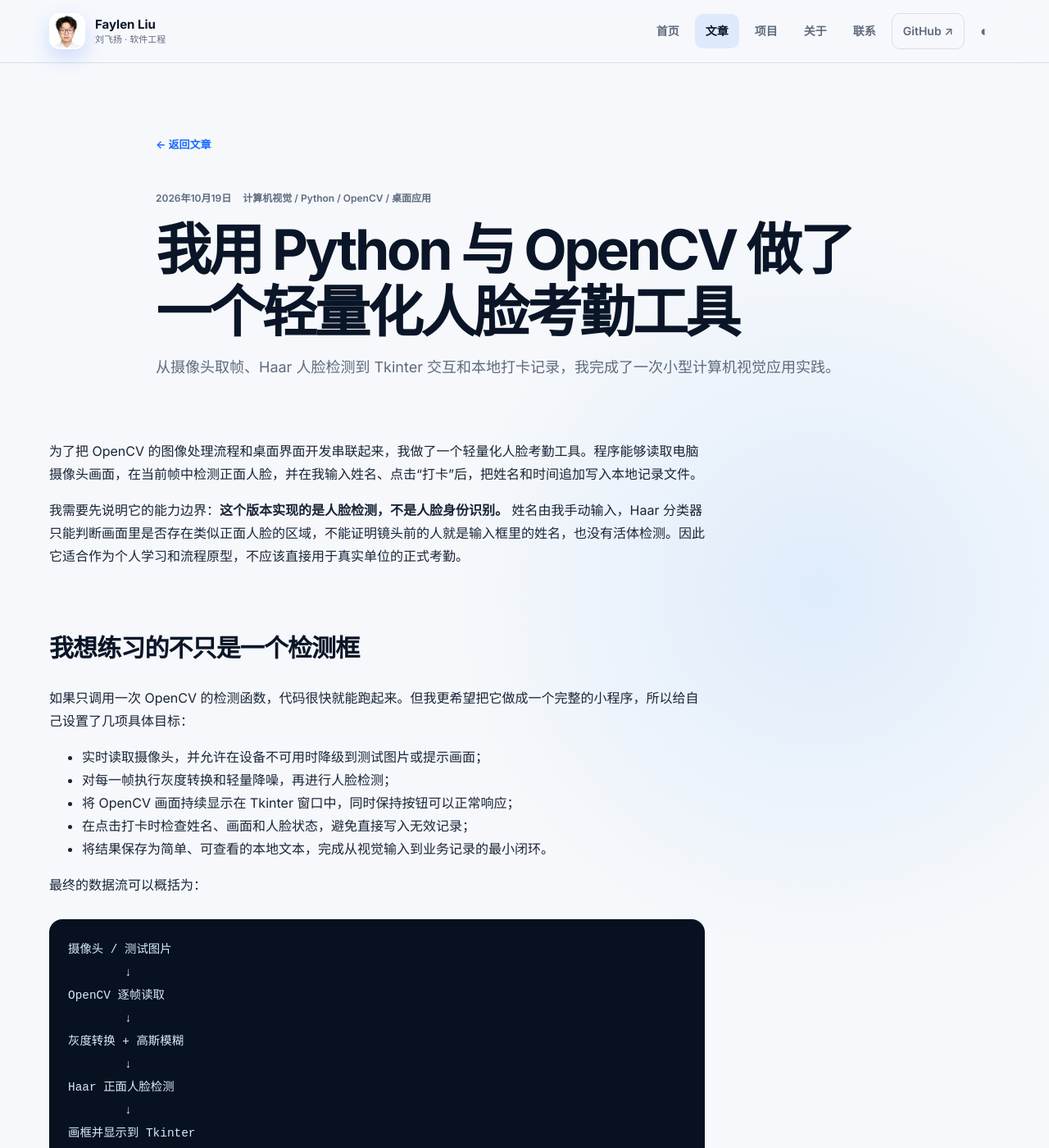
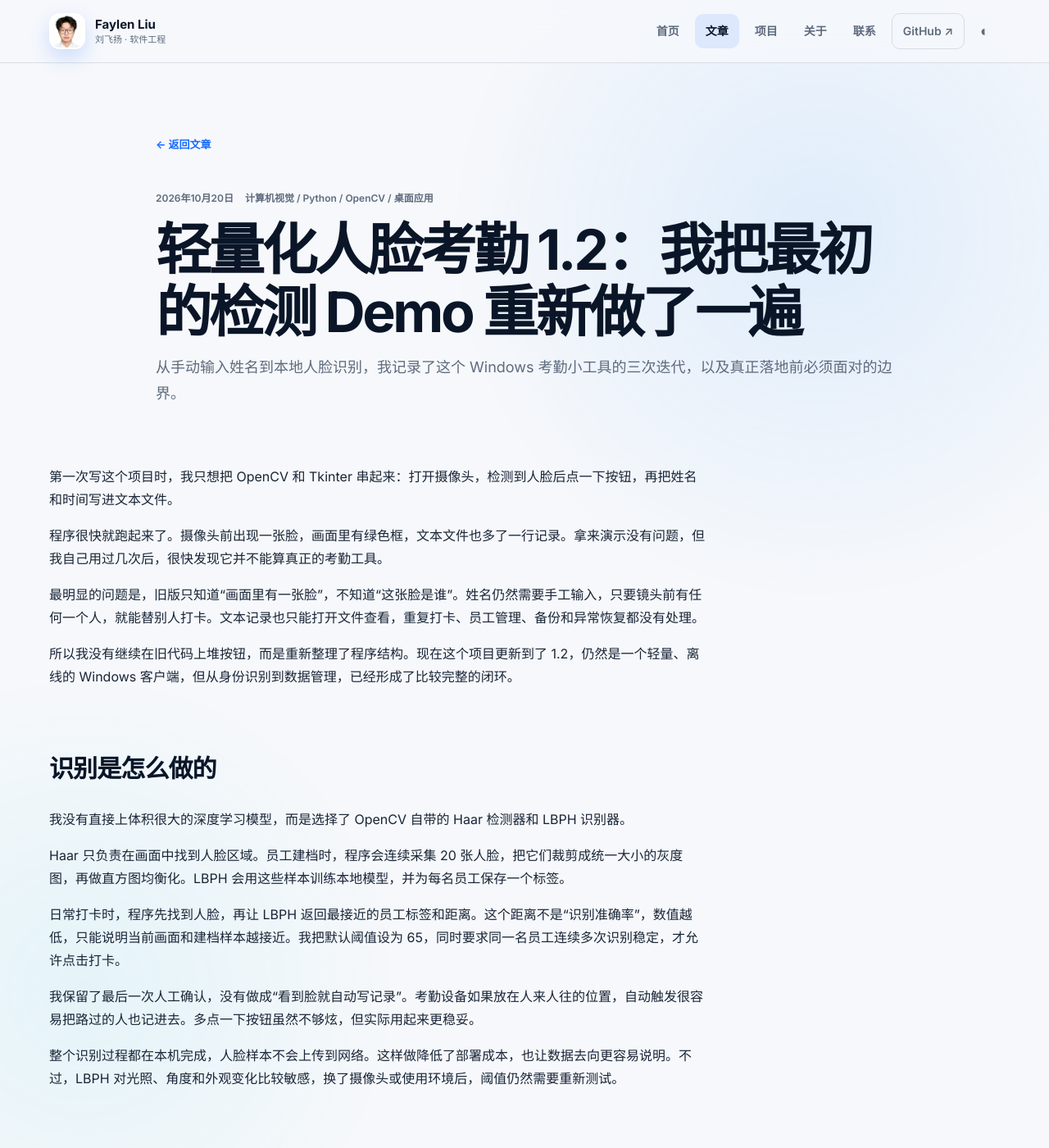
Before and after one commit to sheeplhy/sheeplhy.github.io, a Jekyll site: the page built from _posts/2025-09-18-opencv-face-attendance.md, in a window 1280 px wide and 1400 px high. Shown: the whole window at 82% size. Built offline with Jekyll 4.4.1, drawn with Linux system fonts in a browser that asks for light colours; some of the changed text lies outside the part shown.

Commit message:
更新轻量化人脸考勤 1.2 项目记录

````diff
--- a/_posts/2025-09-18-opencv-face-attendance.md
+++ b/_posts/2025-09-18-opencv-face-attendance.md
@@ -1,221 +1,72 @@
 ---
 layout: post
-title: "我用 Python 与 OpenCV 做了一个轻量化人脸考勤工具"
-description: "从摄像头取帧、Haar 人脸检测到 Tkinter 交互和本地打卡记录，我完成了一次小型计算机视觉应用实践。"
-date: 2026-10-19 09:00:00 +0800
+title: "轻量化人脸考勤 1.2：我把最初的检测 Demo 重新做了一遍"
+description: "从手动输入姓名到本地人脸识别，我记录了这个 Windows 考勤小工具的三次迭代，以及真正落地前必须面对的边界。"
+date: 2026-10-20 09:00:00 +0800
 categories: [计算机视觉, Python, OpenCV, 桌面应用]
 permalink: /posts/opencv-face-attendance/
 ---
 
-为了把 OpenCV 的图像处理流程和桌面界面开发串联起来，我做了一个轻量化人脸考勤工具。程序能够读取电脑摄像头画面，在当前帧中检测正面人脸，并在我输入姓名、点击“打卡”后，把姓名和时间追加写入本地记录文件。
+第一次写这个项目时，我只想把 OpenCV 和 Tkinter 串起来：打开摄像头，检测到人脸后点一下按钮，再把姓名和时间写进文本文件。
 
-我需要先说明它的能力边界：**这个版本实现的是人脸检测，不是人脸身份识别。** 姓名由我手动输入，Haar 分类器只能判断画面里是否存在类似正面人脸的区域，不能证明镜头前的人就是输入框里的姓名，也没有活体检测。因此它适合作为个人学习和流程原型，不应该直接用于真实单位的正式考勤。
+程序很快就跑起来了。摄像头前出现一张脸，画面里有绿色框，文本文件也多了一行记录。拿来演示没有问题，但我自己用过几次后，很快发现它并不能算真正的考勤工具。
 
-## 我想练习的不只是一个检测框
+最明显的问题是，旧版只知道“画面里有一张脸”，不知道“这张脸是谁”。姓名仍然需要手工输入，只要镜头前有任何一个人，就能替别人打卡。文本记录也只能打开文件查看，重复打卡、员工管理、备份和异常恢复都没有处理。
 
-如果只调用一次 OpenCV 的检测函数，代码很快就能跑起来。但我更希望把它做成一个完整的小程序，所以给自己设置了几项具体目标：
+所以我没有继续在旧代码上堆按钮，而是重新整理了程序结构。现在这个项目更新到了 1.2，仍然是一个轻量、离线的 Windows 客户端，但从身份识别到数据管理，已经形成了比较完整的闭环。
 
-- 实时读取摄像头，并允许在设备不可用时降级到测试图片或提示画面；
-- 对每一帧执行灰度转换和轻量降噪，再进行人脸检测；
-- 将 OpenCV 画面持续显示在 Tkinter 窗口中，同时保持按钮可以正常响应；
-- 在点击打卡时检查姓名、画面和人脸状态，避免直接写入无效记录；
-- 将结果保存为简单、可查看的本地文本，完成从视觉输入到业务记录的最小闭环。
+## 识别是怎么做的
 
-最终的数据流可以概括为：
+我没有直接上体积很大的深度学习模型，而是选择了 OpenCV 自带的 Haar 检测器和 LBPH 识别器。
 
-```text
-摄像头 / 测试图片
-        ↓
-OpenCV 逐帧读取
-        ↓
-灰度转换 + 高斯模糊
-        ↓
-Haar 正面人脸检测
-        ↓
-画框并显示到 Tkinter
-        ↓
-输入姓名 → 点击打卡 → 写入姓名和时间
-```
+Haar 只负责在画面中找到人脸区域。员工建档时，程序会连续采集 20 张人脸，把它们裁剪成统一大小的灰度图，再做直方图均衡化。LBPH 会用这些样本训练本地模型，并为每名员工保存一个标签。
 
-## 技术栈与程序结构
+日常打卡时，程序先找到人脸，再让 LBPH 返回最接近的员工标签和距离。这个距离不是“识别准确率”，数值越低，只能说明当前画面和建档样本越接近。我把默认阈值设为 65，同时要求同一名员工连续多次识别稳定，才允许点击打卡。
 
-我使用 Python 完成整体逻辑，主要依赖 OpenCV、Tkinter、Pillow 和 NumPy：
+我保留了最后一次人工确认，没有做成“看到脸就自动写记录”。考勤设备如果放在人来人往的位置，自动触发很容易把路过的人也记进去。多点一下按钮虽然不够炫，但实际用起来更稳妥。
 
-| 组件 | 我在项目中的用途 |
-| --- | --- |
-| OpenCV | 摄像头读取、灰度转换、高斯模糊、Haar 人脸检测和标注框绘制 |
-| Tkinter / ttk | 搭建视频区域、姓名输入框、打卡按钮和状态提示 |
-| Pillow | 把 OpenCV 的 NumPy 图像转换为 Tkinter 可显示的对象 |
-| NumPy | 表示图像数组，并生成视频源不可用时的兜底画面 |
-| 本地文本文件 | 按行保存姓名和打卡时间 |
+整个识别过程都在本机完成，人脸样本不会上传到网络。这样做降低了部署成本，也让数据去向更容易说明。不过，LBPH 对光照、角度和外观变化比较敏感，换了摄像头或使用环境后，阈值仍然需要重新测试。
 
-代码集中在一个 `main.py` 中，但我仍然按职责拆成了视频源初始化、图像预处理、人脸检测、画面标注、记录写入和界面类几个部分。这样做让我在排查问题时可以先确认是哪一层出现异常，而不是把所有逻辑都塞进一个循环。
+## 我把文本记录换成了 SQLite
 
-## 视频源：先保证程序能够启动
+旧版使用 `attendance_records.txt` 保存结果。只有姓名和时间时，这种方式简单直接；但加入员工状态、上班和下班、历史查询、CSV 导出后，文本文件就很难继续维护了。
 
-我先尝试打开摄像头 0，再尝试摄像头 1。如果都不可用，就读取本地测试图片；如果连测试图片也不存在，程序会生成一张深灰色提示画面。
+现在的数据统一放在 SQLite 中，包括员工、人脸样本、考勤记录、设置和审计日志。写入考勤时，我会先检查员工状态和最近一次记录，再决定是否提交。这样即使连续点击按钮，也不会在几秒钟内产生一串重复数据。
 
-```python
-def init_video_source():
-    for idx in (0, 1):
-        cap = cv2.VideoCapture(idx)
-        if cap.isOpened():
-            return cap, "摄像头 #%d" % idx
+这部分开发里，我还遇到了一个很典型的 Windows 问题。最初我以为离开 SQLite 连接的 `with` 代码块后，连接会自动关闭。测试结束清理临时数据库时，文件却一直显示被占用。后来我才确认，上下文管理器只负责提交或回滚，并不会替我关闭连接。把连接生命周期补完整后，相关测试才真正稳定下来。
 
-    cap = cv2.VideoCapture("test.jpg")
-    if cap.isOpened():
-        return cap, "模拟源：test.jpg"
+## 1.1 补上了考勤和建档细节
 
-    return None, None
-```
+1.1 主要解决两个实际问题。
 
-这个三级降级设计并不会让检测变得更准确，但它提升了程序的可调试性：即使换到没有摄像头的环境，我仍然可以打开界面，继续检查布局、状态提示和记录逻辑。
+第一个是打卡类型。新版本把记录分成上班和下班，旧数据升级时会保留并标记为“签到”。修改数据库结构前，程序会先生成升级前备份。如果迁移过程中出问题，至少还有一份可以恢复的原始数据。
 
-## 图像预处理与 Haar 人脸检测
+第二个是重复建档。同一个人如果换一个工号再次录入，考勤结果就失去了可信度。现在保存新员工前，刚采集的样本会先经过现有识别器。如果多数样本都以较低距离指向同一个已有员工，程序会取消保存并提示管理员检查。员工本人重新采集时会排除自己的标签，避免被这条规则误伤。
 
-每一帧进入检测器前，我先把 BGR 彩色图像转换为灰度图，再做一次 5×5 高斯模糊。
+## 1.2 没再追功能数量
 
-```python
-def preprocess(frame):
-    gray = cv2.cvtColor(frame, cv2.COLOR_BGR2GRAY)
-    return cv2.GaussianBlur(gray, (5, 5), 0)
-```
+到了 1.2，我没有继续往界面里塞功能，而是集中处理发布和维护问题。
 
-Haar 特征主要利用区域亮度差进行判断，灰度图已经能够提供需要的信息；高斯模糊可以轻微抑制噪点，减少细碎纹理对检测的干扰。随后我调用 OpenCV 自带的正面人脸级联分类器：
+我补齐了安装、启动、数据库备份、日志轮转和异常提示。摄像头被其他程序占用时，打卡会直接停用，并允许重新连接；不会再像最初的演示版那样偷偷切到测试图片，因为测试图也可能生成一条看似真实的记录。
 
-```python
-def detect_faces(gray):
-    return face_cascade.detectMultiScale(
-        gray,
-        scaleFactor=1.1,
-        minNeighbors=5,
-        minSize=(80, 80),
-    )
-```
+建档和识别阶段现在都会检查画面亮度和清晰度。过暗、过曝或明显模糊的图像不会直接进入模型。这些检查不能代替活体检测，但可以拦住一部分由逆光、抖动和距离不合适造成的问题。
 
-我把 `scaleFactor` 设置为 1.1，在检测速度和尺度搜索细度之间取一个简单平衡；`minNeighbors=5` 用于减少过于松散的候选框；`minSize=(80, 80)` 则过滤画面中过小的区域。这些参数只适合当前练习环境，并不是通用最优值。换摄像头、距离、光照或角度后，都需要重新测试漏检和误检情况。
+测试素材也重新整理过。之前视觉测试依赖一张常见的人脸图片，但它的授权情况并不清楚。我最后改成用代码生成固定的灰度纹理，继续覆盖 LBPH 的训练、预测和重复身份判断，不再把来源不明确的人像放进项目。
 
-<figure>
-  <img src="{{ '/assets/images/face-attendance/01-face-detected.png' | relative_url }}" alt="轻量化人脸考勤工具检测到一张人脸的界面">
-  <figcaption>检测阶段：程序读取摄像头 #0，在当前帧中标出一张正面人脸，此时尚未写入打卡记录。</figcaption>
-</figure>
+安装脚本同样踩过坑。旧版 PowerShell 不会因为外部程序返回非零退出码就自动停止，依赖下载失败后，脚本甚至还会继续显示“安装完成”。后来我显式检查 `$LASTEXITCODE`，失败才会在正确的位置停下来。
 
-## Tkinter 中持续显示视频
+这些改动没有绿色识别框那么直观，但它们决定了程序换一台电脑后能不能装好，出了问题能不能找到原因，数据损坏后能不能恢复。
 
-这个项目里让我印象最深的并不是检测器，而是如何让 Tkinter 在刷新视频时仍然响应按钮。直接使用 `while True` 会占住主线程，窗口容易卡死，所以我使用 `root.after()` 让界面事件循环每隔约 30 毫秒调度一次更新函数。
+## 现在能不能直接用于考勤
 
-```python
-def _update_loop(self):
-    frame = self._grab_frame()
-    gray = preprocess(frame)
-    faces = detect_faces(gray)
+我的判断是：它可以作为课程项目、内部原型，或者有人值守的低风险考勤工具，但还不适合直接承担工资结算这类严肃场景。
 
-    self.latest_frame = frame
-    self.latest_faces = faces
+原因也很明确。现在没有专业活体检测，手机视频和清晰照片仍然可能骗过系统；LBPH 在侧脸、遮挡和光照变化较大的情况下并不稳定；单机 SQLite 适合一台设备独立使用，不适合多个门店和大量终端同步。
 
-    annotated = annotate(frame, faces)
-    rgb = cv2.cvtColor(annotated, cv2.COLOR_BGR2RGB)
-    self._photo = ImageTk.PhotoImage(Image.fromarray(rgb))
-    self.video_label.configure(image=self._photo)
+如果继续迭代，我会先做活体检测、排班规则和更完整的权限审计，而不是继续调整按钮颜色。做完这几版后，我越来越觉得，人脸考勤最难的不是在画面上框出一张脸，而是让每一条记录都足够可信，并且在出现异常时还有办法解释和恢复。
 
-    self.root.after(30, self._update_loop)
-```
-
-OpenCV 使用 BGR 通道顺序，而 Pillow 和 Tkinter 需要 RGB，所以显示前要进行颜色转换。我还把 `PhotoImage` 保存到 `self._photo`，避免局部变量在函数结束后被回收，导致界面中的画面消失。
-
-检测结果同样被缓存为 `self.latest_faces`。点击打卡时，我直接检查最新一帧的状态，不再重复运行一次检测。
-
-## 打卡校验与本地记录
-
-我给打卡按钮设置了三层基础校验：没有输入姓名时拒绝写入；画面尚未就绪时提示等待；当前帧没有检测到人脸时判定打卡失败。全部通过后，程序才把记录追加到文本文件。
-
-```python
-def on_checkin(self):
-    name = self.name_entry.get().strip()
-
-    if not name:
-        self._set_status("请先输入姓名", "orange")
-        return
-    if self.latest_frame is None:
-        self._set_status("画面未就绪，请稍候", "orange")
-        return
-    if len(self.latest_faces) == 0:
-        self._set_status("未检测到人脸，打卡失败", "red")
-        return
-
-    line = write_record(name)
-    self._set_status("打卡成功！%s" % line, "green")
-```
-
-写入时使用追加模式，每条记录由姓名和当前时间组成：
-
-```python
-def write_record(name):
-    timestamp = datetime.datetime.now().strftime("%Y-%m-%d %H:%M:%S")
-    line = "%s,%s" % (name, timestamp)
-    with open("attendance_records.txt", "a", encoding="utf-8") as f:
-        f.write(line + "\n")
-    return line
-```
-
-<figure>
-  <img src="{{ '/assets/images/face-attendance/02-checkin-success.png' | relative_url }}" alt="输入姓名并成功写入打卡时间的界面">
-  <figcaption>打卡阶段：姓名、人脸状态和画面状态通过检查后，程序在右侧显示写入成功的时间。</figcaption>
-</figure>
-
-文本追加实现简单，也便于直接打开检查，但它没有数据库的查询、去重、权限和并发能力。因此我把它看作原型阶段的数据出口，不是正式考勤系统的存储方案。
-
-## 我在调试中遇到的几个问题
-
-### 1. NumPy 数组不能直接判断真假
-
-`detectMultiScale()` 检测到人脸时可能返回数组。我最初如果写成 `if not faces`，就可能遇到数组真值不明确的问题。后来统一使用 `len(faces) == 0` 判断检测结果是否为空。
-
-### 2. 界面刷新不能阻塞事件循环
-
-实时视频很容易让人自然地写出无限循环，但 GUI 主线程还需要处理按钮、关闭窗口和重绘事件。使用 `after()` 后，视频更新和用户交互才能在同一个事件循环中协调运行。
-
-### 3. 摄像头成功打开不代表后续每帧都成功
-
-设备可能在运行中被占用或断开，所以每次 `read()` 都需要检查返回状态。读取失败时，我让程序回到兜底画面，而不是继续传递空帧。
-
-### 4. 检测到人脸不等于识别出身份
-
-这是这个项目最重要的边界。绿色框只能证明分类器在当前画面找到了一块人脸候选区域，不能证明姓名真实，也不能抵御照片、视频回放或他人代填姓名。
-
-## 隐私、安全与实际使用限制
-
-人脸属于敏感生物特征信息。虽然这个原型没有保存人脸照片和特征向量，但摄像头画面、姓名和考勤时间仍然涉及个人信息。如果继续开发，我需要在采集前取得明确同意，说明用途、保存期限和删除方式，并尽量减少不必要的数据留存。
-
-当前版本还存在以下限制：
-
-- 没有身份识别，任何人都可以输入其他姓名；
-- 没有活体检测，照片或屏幕回放可能通过人脸检测；
-- Haar 检测对侧脸、遮挡、逆光和较远距离的人脸适应性有限；
-- 文本记录没有加密、权限控制、去重和防篡改能力；
-- 没有对误检率、漏检率、延迟和不同人群表现做系统评估；
-- 界面和处理都在主线程，复杂模型加入后可能影响交互流畅度。
-
-因此，我不会把这个程序用于真实考勤决策，也不会把一次成功截图当作准确率证明。
-
-## 如果继续迭代
-
-下一步我会优先补齐工程闭环，而不是只替换一个更大的模型：
-
-1. 加入同一姓名在固定时间内的重复打卡限制；
-2. 使用 SQLite 管理记录，并提供查询、导出和删除功能；
-3. 将视频采集与推理移到工作线程，避免阻塞界面；
-4. 对摄像头失效、文件写入失败和模型加载异常给出明确提示；
-5. 在获得用户授权的前提下，再评估身份特征注册、比对和活体检测；
-6. 建立包含不同光照、角度和遮挡条件的测试集，记录误检、漏检和响应时间；
-7. 增加数据加密、访问权限、留存期限与删除机制。
-
-这个小项目让我第一次把图像处理、事件驱动 GUI 和本地数据记录串成了一个可以交互的应用。它的算法并不复杂，但我从中更清楚地理解了摄像头输入、图像格式转换、检测结果缓存、界面调度和异常兜底之间的关系。更重要的是，我也认识到：做出一个能够检测人脸的界面，只是开始；要成为真正可信的考勤系统，还需要身份验证、安全、隐私、评估和长期维护。
+这也是我重新做这个项目最大的收获：从“代码能够运行”，走到“程序可以交给别人使用”，中间还有很长一段工程上的路。
 
 ---
 
-## 图片与内容说明
-
-- 两张界面截图来自我的本地项目运行过程，仅用于技术实践展示。
-- 截图中的姓名和画面由我本人提供；文章没有公开其他人员的考勤记录。
-- 本文介绍的是个人练习原型，不构成真实考勤、人事管理或身份认证方案。
+本文只记录项目的实现过程和个人判断。项目使用的是我自己的测试数据，文章不公开人脸样本和真实考勤记录。
--- a/projects.md
+++ b/projects.md
@@ -41,9 +41,9 @@
   <a class="project-entry" href="{{ '/posts/opencv-face-attendance/' | relative_url }}">
     <span class="project-entry-index">04</span>
     <span class="project-entry-body">
-      <span class="project-entry-meta">2026 · Python / OpenCV</span>
+      <span class="project-entry-meta">2026 · Python / OpenCV · 1.2</span>
       <strong>轻量化人脸考勤工具</strong>
-      <span class="project-entry-summary">我把摄像头取帧、Haar 人脸检测、Tkinter 界面和本地打卡记录串成了一个可运行的小工具，并明确区分“检测到人脸”和“识别出身份”。</span>
+      <span class="project-entry-summary">我把最初只能检测人脸的 Demo 重新做成了离线考勤客户端，补上 LBPH 身份识别、员工建档、SQLite 记录、升级备份和异常处理。</span>
     </span>
     <span class="project-entry-action">查看记录 →</span>
   </a>
````
